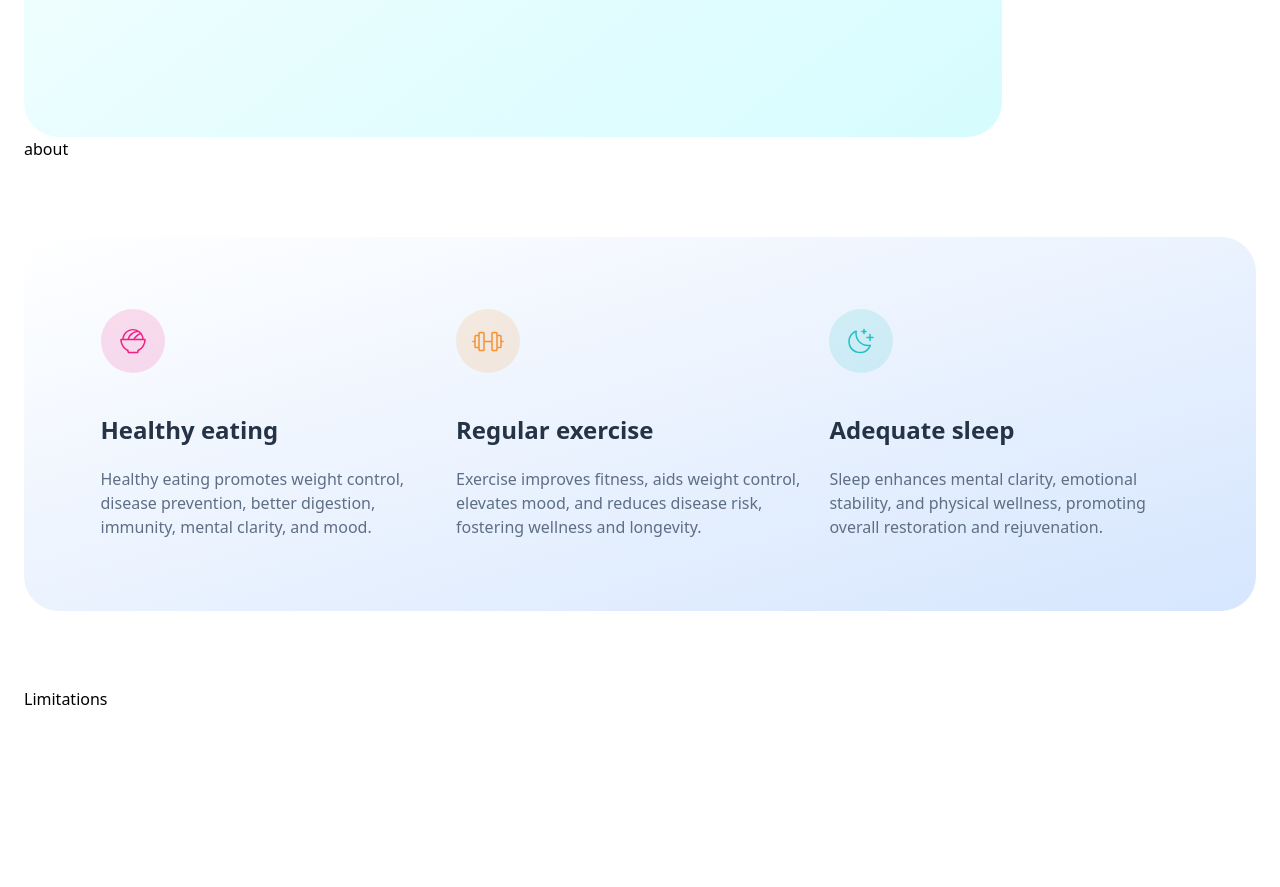
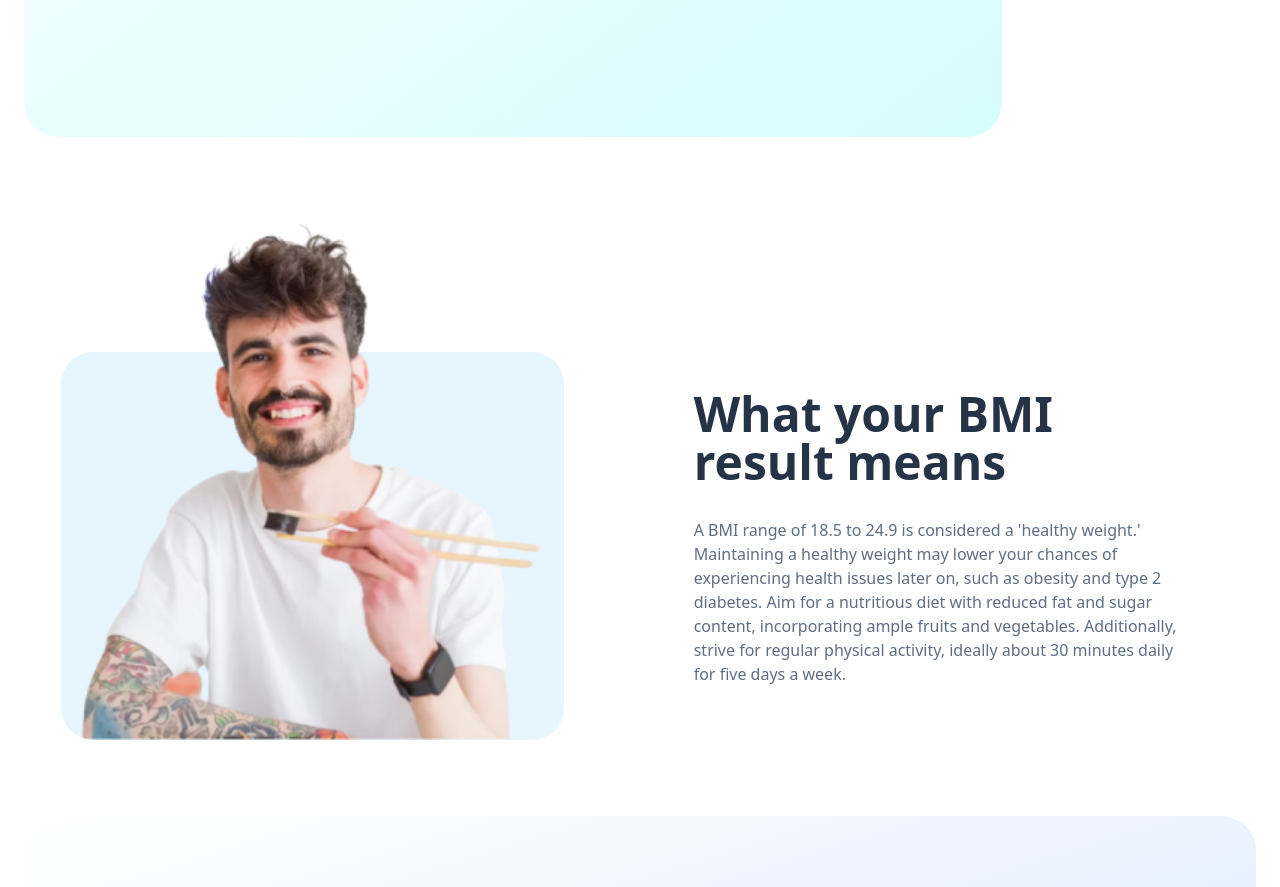
Before and after one commit to aleksi-svaridze/bmi, a React (Create React App) app: page / in a window 1280 px wide. Shown: the part 600-1487 px from the top of the page. Before the commit the page ends 1311 px from the top, so only its background shows below. Built offline with nearby package versions, Linux system fonts and the light colour scheme.

Commit message:
Add About section

```diff
--- a/src/App.js
+++ b/src/App.js
@@ -13,7 +13,9 @@ function App() {
         <Hero />
       </div>
 
-      <About />
+      <div className="lg:max-w-[1392px] mx-auto">
+        <About />
+      </div>
 
       <div className="bg-gradient-to-br from-[#D6FCFE]/0 to-[#D6E6FE]/100 lg:max-w-[1392px] mx-auto lg:rounded-[35px]">
         <Advices />
--- a/src/sections/About.jsx
+++ b/src/sections/About.jsx
@@ -1,3 +1,30 @@
+import PersonImage from "../images/about/person.png";
+
 export const About = () => {
-  return <p>about</p>;
+  return (
+    <div className="my-[70px] flex flex-col md:flex-row items-center md:gap-x-[74px] lg:gap-x-[130px] gap-y-12 md:gap-y-0 lg:max-w-[1159px] lg:container">
+      <div className="h-[355px] lg:h-[533px] lg:rounded-b-[32px] overflow-hidden relative w-full">
+        <img
+          src={PersonImage}
+          className="w-[311px] lg:w-[468px] h-auto absolute bottom-0 z-10 left-1/2 -translate-x-1/2 md:left-0 md:-translate-x-0 lg:left-1/2 lg:-translate-x-1/2"
+          alt=""
+        />
+        <div className="h-[258px] lg:h-[388px] w-full rounded-[32px] md:rounded-l-none md:rounded-r-[32px] lg:rounded-l-[32px] bg-[#E7F5FE] absolute bottom-0 z-0"></div>
+      </div>
+
+      <div className="flex flex-col gap-y-8 px-5 md:px-0 md:pr-10 container lg:pt-32">
+        <h2 className="font-semibold text-[32px] lg:text-5xl leading-[110%] text-gunmetal">
+          What your BMI result means
+        </h2>
+        <p className="text-base leading-[150%] text-electric-blue">
+          A BMI range of 18.5 to 24.9 is considered a 'healthy weight.'
+          Maintaining a healthy weight may lower your chances of experiencing
+          health issues later on, such as obesity and type 2 diabetes. Aim for a
+          nutritious diet with reduced fat and sugar content, incorporating
+          ample fruits and vegetables. Additionally, strive for regular physical
+          activity, ideally about 30 minutes daily for five days a week.
+        </p>
+      </div>
+    </div>
+  );
 };
```
Also changed, not shown: src/images/about/person.png (added).
